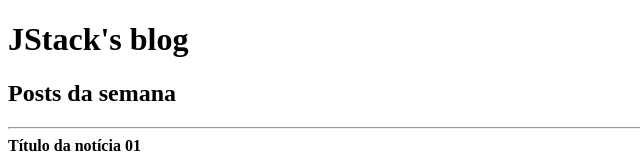
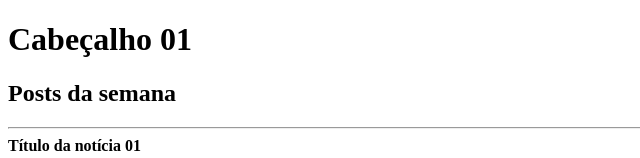
Before and after one commit to brgcostadev/react-mateus-silva, a React app in the folder react-fundamentos/: page / in a window 1280 px wide. Shown: the top 158 px of the page, without its empty margins (0-640 px from the left). Built offline with nearby package versions, Linux system fonts and the light colour scheme.

Commit message:
Props children usabilidade

```diff
--- a/react-fundamentos/src/App.js
+++ b/react-fundamentos/src/App.js
@@ -1,12 +1,13 @@
 import React from "react";
 import Post from "./Post";
+import Header from "./Header";
 
 function App() {
   return (
     <>
-      <h1>JStack's blog</h1>
-      <h2>Posts da semana</h2>
-
+      <Header title="Cabeçalho 01">
+        <h2>Posts da semana</h2>
+      </Header>
       <hr />
 
       <Post
--- /dev/null
+++ b/react-fundamentos/src/Header.js
@@ -0,0 +1,11 @@
+import React from "react";
+
+export default function Header({title, children}) {
+  return (
+    <>
+      <h1>{title}</h1>
+      {children}
+    </>
+  )
+
+}
```
